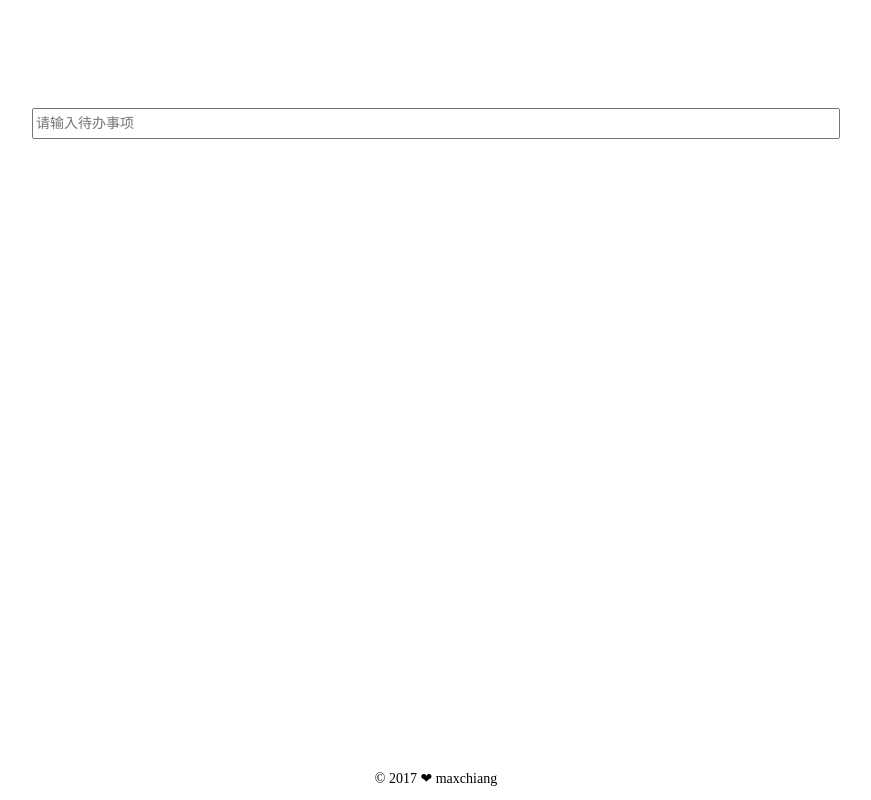
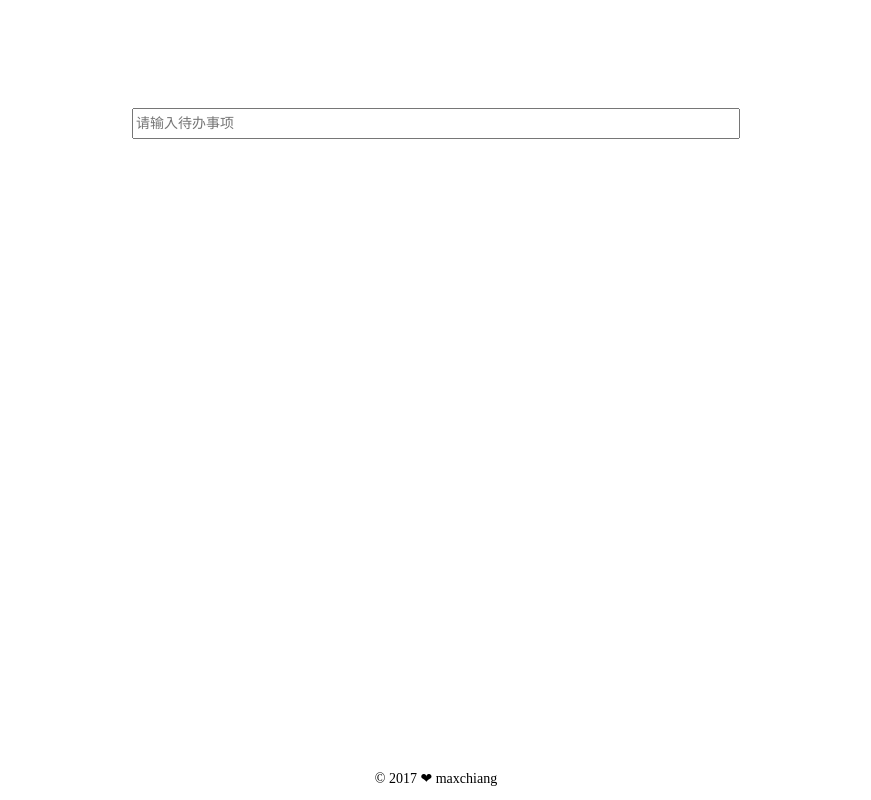
Before and after one commit to chiang24/webpack-demo, a Vue app: page page.html in a window 1280 px wide. Shown: the whole page, without its empty margins (204-1075 px from the left). Built offline with nearby package versions, Linux system fonts and the light colour scheme.

Commit message:
Update page.html

```diff
--- a/page.html
+++ b/page.html
@@ -20,7 +20,7 @@
     }
 
     .input {
-      width: 100vh;
+      width: 600px;
       height: 25px;
       line-height: 25px;
     }
```
